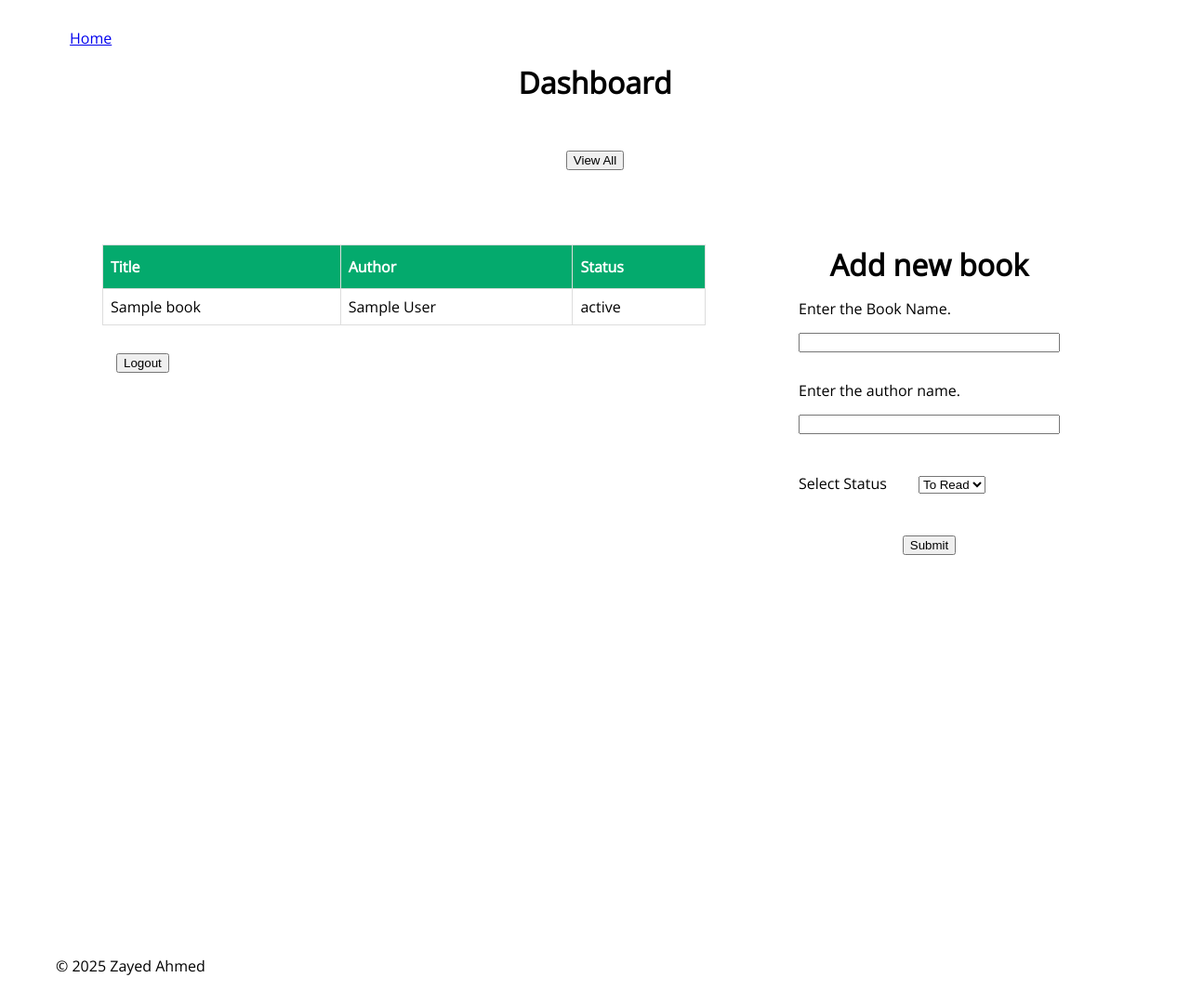
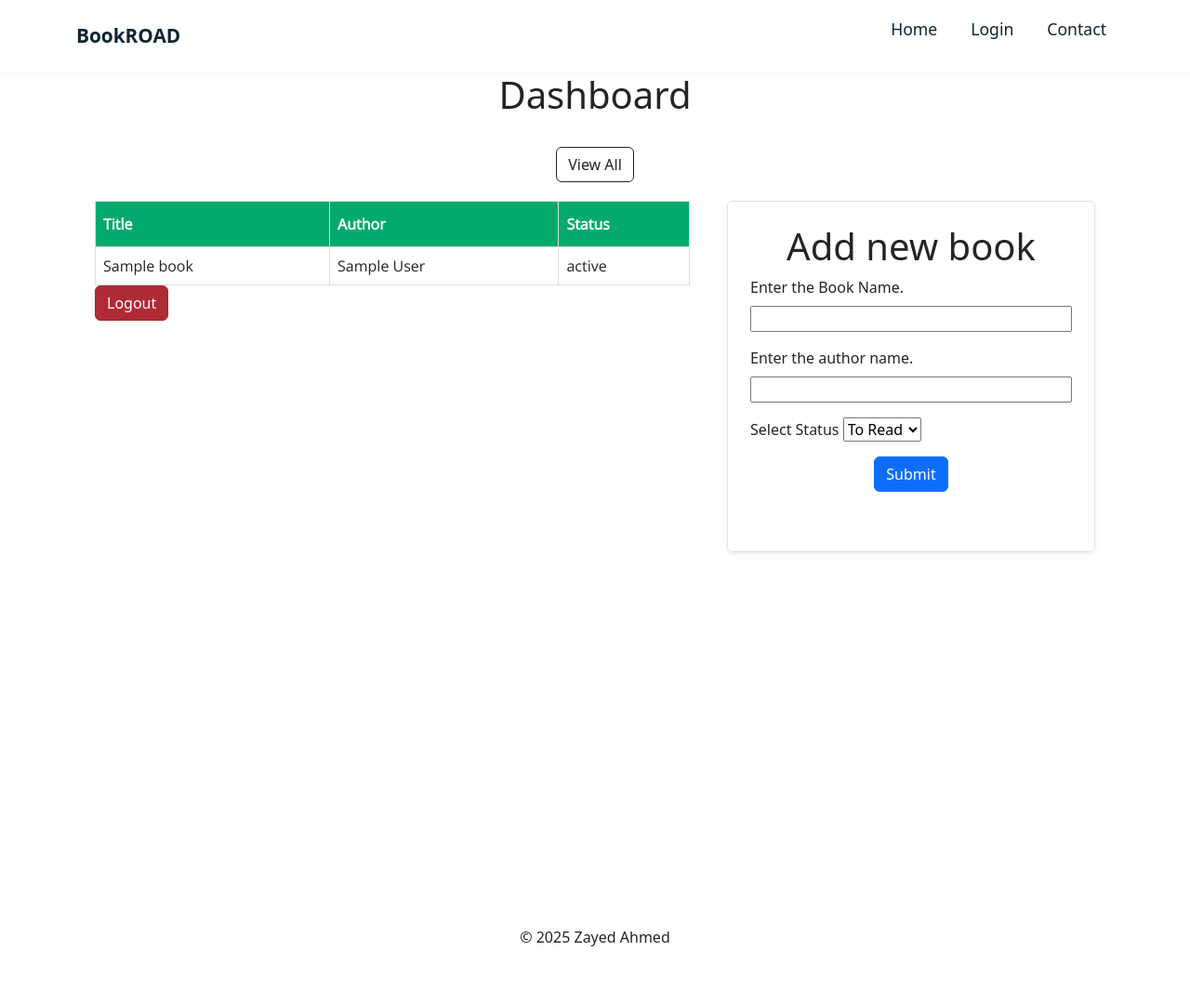
Before and after one commit to zayed0099/bookroad, a Flask app: page /dashboard in a window 1280 px wide. Shown: the whole page at 93% size. After the commit the page ends 1018 px from the top, so only its background shows below. Run offline with Flask 3, Linux system fonts and the light colour scheme; a user stored in the database is signed in; tables that the repository leaves empty hold one stand-in row (values such as "Sample post").

Commit message:
added some css code and navbar

```diff
--- /dev/null
+++ b/app/static/navbar.css
@@ -0,0 +1,60 @@
+@import url("https://fonts.googleapis.com/css2?family=Poppins:wght@400;500;700&display=swap");
+
+* {
+  margin: 0;
+  padding: 0;
+  box-sizing: border-box;
+}
+
+body {
+  font-family: "Poppins", sans-serif;
+}
+
+.container {
+  max-width: 1050px;
+  width: 90%;
+  margin: auto;
+}
+
+.navbar {
+  width: 100%;
+  background-color: #fff;
+  box-shadow: 0 1px 4px rgb(146 161 176 / 15%);
+}
+
+.nav-container {
+  display: flex;
+  justify-content: space-between;
+  align-items: center;
+  height: 62px;
+  padding: 0 20px;
+}
+
+.menu-items {
+  display: flex;
+  gap: 20px;
+}
+
+.menu-items li {
+  list-style: none;
+}
+
+.menu-items a {
+  text-decoration: none;
+  color: #0e2431;
+  font-weight: 500;
+  font-size: 1.1rem;
+  padding: 0.5rem;
+  transition: 0.3s;
+}
+
+.menu-items a:hover {
+  font-weight: bold;
+  color: #3b5063;
+}
+
+.logo {
+  font-size: 1.3rem;
+  font-weight: 600;
+  color: #0e2431;
+}
--- a/app/templates/base.html
+++ b/app/templates/base.html
@@ -5,16 +5,28 @@
     <title>{% block title %}BookRoad{% endblock %}</title>
     <meta charset="UTF-8" />
     <meta name="viewport" content="width=device-width, initial-scale=1.0" />
-    <link href="https://fonts.googleapis.com/css2?family=Open+Sans&display=swap" rel="stylesheet">
+        <link href="https://fonts.googleapis.com/css2?family=Open+Sans&display=swap" rel="stylesheet">
         <link rel="stylesheet" href="{{ url_for('static', filename='dashboard.css') }}">
+        <link rel="stylesheet" href="{{ url_for('static', filename='navbar.css') }}">
+        <link href="https://cdn.jsdelivr.net/npm/bootstrap@5.3.0/dist/css/bootstrap.min.css" rel="stylesheet">
 </head>
 <body>
-    <header>
-        <h1></h1>
-        <nav>
-            <a href="/">Home</a>
-        </nav>
-    </header>
+
+<header>
+    <nav class="navbar">
+    <div class="nav-container container">
+      <div class="logo">BookROAD</div>
+      <ul class="menu-items">
+        <li><a href="/">Home</a></li>
+        <!-- <li><a href="#">About</a></li> -->
+        <li><a href="{{ url_for('login') }}">Login</a></li>
+        <!-- <li><a href="#">Portfolio</a></li> -->
+        <li><a href="mailto:zayed.ah06@gmail.com">Contact</a>
+</li>
+      </ul>
+    </div>
+  </nav>
+</header>
 
     <main>
         {% block content %}
@@ -22,7 +34,7 @@
     </main>
 
     <footer>
-        <p>&copy; 2025 Zayed Ahmed</p>
+       <center><p>&copy; 2025 Zayed Ahmed</p></center>
     </footer>
 </body>
 </html>
--- a/app/templates/dashboard.html
+++ b/app/templates/dashboard.html
@@ -5,7 +5,7 @@
 {% block content %}
 	<center>
         <h1>Dashboard</h1><br>
-    <a href="{{ url_for('filter_update_delete') }}"><button>View All</button></a>
+    <a href="{{ url_for('filter_update_delete') }}"><button type="button" class="btn btn-outline-dark">View All</button></a>
     </center>
     <div class="container">
     <!-- Left Side of the grid -->
@@ -30,28 +30,31 @@
         </tbody>
     </table>
 
-    <a href="{{ url_for('logout') }}"><button>Logout</button></a>
+    <a href="{{ url_for('logout') }}"><button type="button" class="btn btn-danger active">Logout</button></a>
     </div>
 
     <!-- Right Side of the grid -->
     <div class="grid-item"><!-- Right Panel Content -->
-    	<center>
-<h1>Add new book</h1>
-</center>
+
 {% for message in get_flashed_messages() %}
     <div class="alert">
     <p>{{ message }}</p>
     </div>
     {% endfor %}
 
-     <form method="POST">
+     <form method="POST" class="p-4 border rounded shadow-sm">
+<center>
+<h1>Add new book</h1>
+</center>
         {{ form.hidden_tag() }}
+
         <p>
-            {{ form.book_title.label }}<br>
+            {{ form.book_title.label(class="form-label") }}<br>
             {{ form.book_title(size=32) }}
         </p>
+
         <p>
-            {{ form.author.label }}<br>
+            {{ form.author.label(class="form-label")  }}<br>
             {{ form.author(size=32) }}
         </p>
         <p>
@@ -59,7 +62,7 @@
             {{ form.status }}
         </p>
         <center>
-        <p>{{ form.submit() }}</p>
+        <p>{{ form.submit(class="btn btn-primary btn-block mb-4") }}</p>
     	</center>
     </form>
 
--- a/app/templates/filter_update_delete.html
+++ b/app/templates/filter_update_delete.html
@@ -15,7 +15,7 @@
     </div>
 
 
-    <table>
+    <table id="customers">
     	 <thead>
             <tr>
                 <th>Title</th>
--- a/app/templates/update_form.html
+++ b/app/templates/update_form.html
@@ -27,7 +27,7 @@
             {{ form.status }}
         </p>
         <center>
-        <p>{{ form.submit() }}</p>
+        <p>{{ form.submit(class="btn btn-primary btn-block mb-4") }}</p>
     	</center>
     </form>
 </center>
```
Also changed, not shown: app/templates/home.html (+5 -3 lines), app/templates/login.html (+5 -4 lines).
